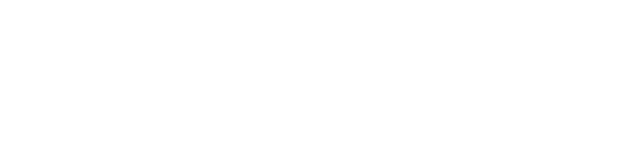
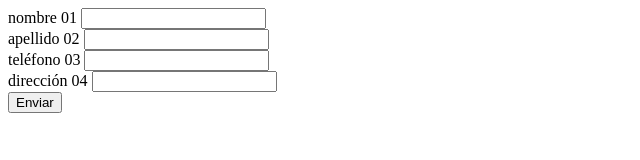
Before and after one commit to LiamPSxd/80640, a plain HTML site: page practica01/formulario.html in a window 1280 px wide. Shown: the whole page, without its empty margins (0-640 px from the left). Drawn offline with Linux system fonts and the light colour scheme.

Commit message:
Practica Formulario

```diff
--- a/practica01/formulario.html
+++ b/practica01/formulario.html
@@ -1,13 +1,25 @@
 <!DOCTYPE html>
 <html lang="es">
-<html>
+
 <head>
 	<meta charset="utf-8">
 	<meta http-equiv="X-UA-Compatible" content="IE=edge">
 	<meta name="viewport" content="width=device-width, initial-scale=1.0">
 	<title>Document</title>
 </head>
+
 <body>
+	<form action="https://script.google.com/macros/s/AKfycbztUfWgCOSNyVVgK4TOu9XyI4gHKUctRB2OGrMvK-QreN37u_FjiXH2SsFuTFUMsEvl5w/exec" method="post">
+		<label for="01" id="">nombre 01</label>
+		<input type="text" id="01" name="nombre"><br>
+		<label for="02" id="">apellido 02</label>
+		<input type="text" id="02" name="apellido"><br>
+		<label for="03" id="">teléfono 03</label>
+		<input type="text" id="03" name="tel"><br>
+		<label for="04" id="">dirección 04</label>
+		<input type="text" id="04" name="dir"><br>
+		<input type="submit" value="Enviar">
+	</form>
+</body>
 
-</body>
 </html>
```
